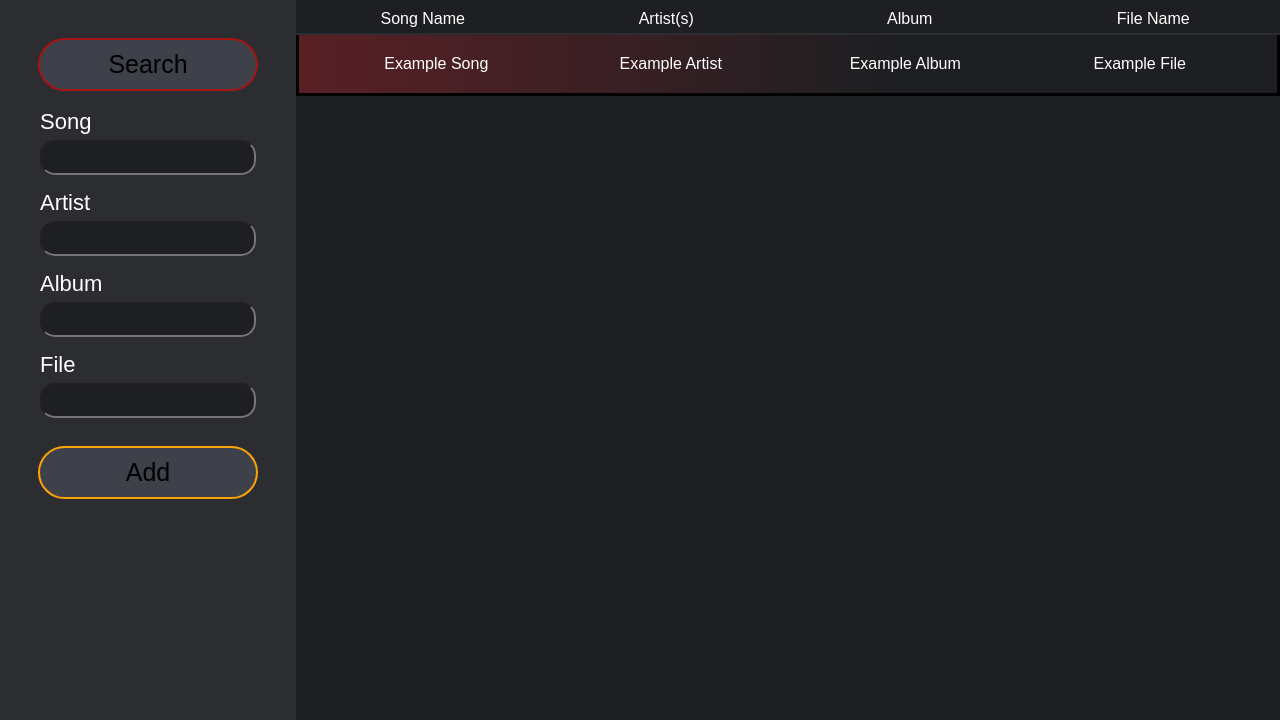
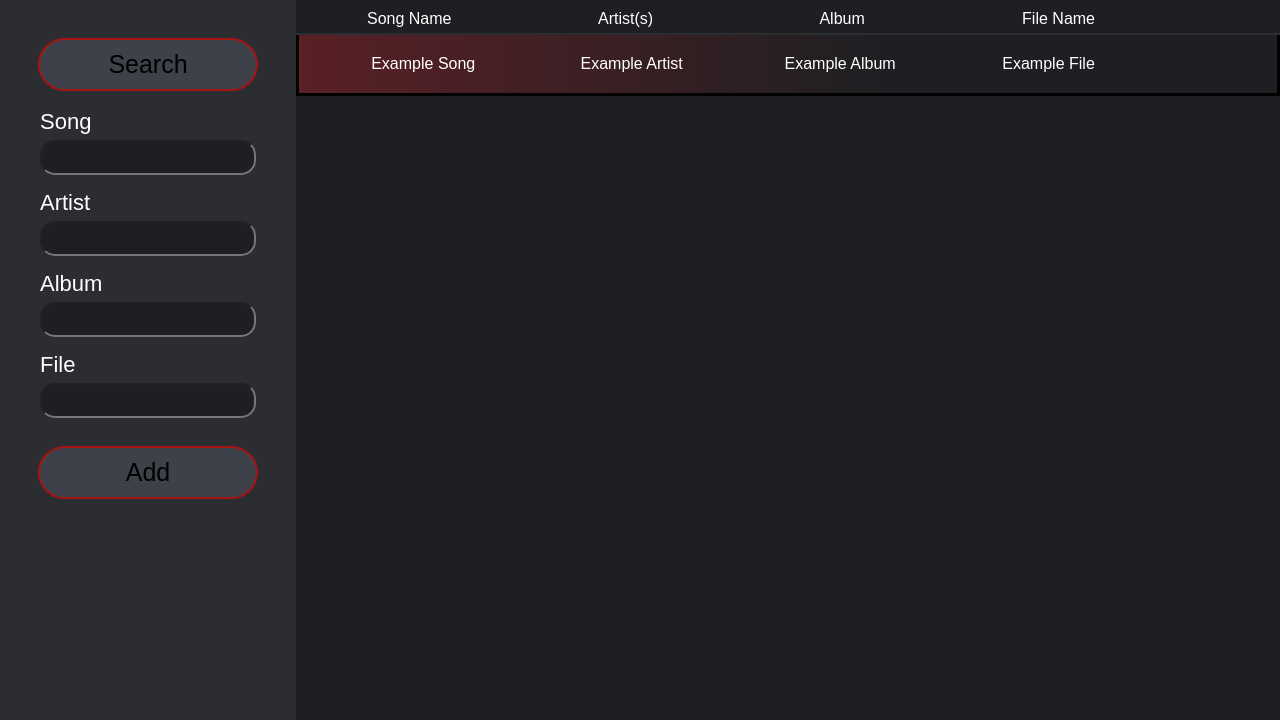
Before and after one commit to chuongCode/kurator-music, a Flask app: page /admin_index in a window 1280 px wide. Shown: the part 80-800 px from the top of the page. Run offline with Flask 3, Linux system fonts and the light colour scheme.

Commit message:
Update admin page styles

```diff
--- a/src/static/css/admin_styles.css
+++ b/src/static/css/admin_styles.css
@@ -39,6 +39,7 @@ header {
     flex: 1; /* this means the main area will take up the remaining space in the container */
     background: #1E1F22;
     padding-top: 5px;
+    overflow-y: auto;
 }
 
 footer {
@@ -112,19 +113,9 @@ button:hover {
     text-shadow: 0 0 15px #A61414;
 }
 
-#add-button {
-    box-shadow: 0 0 0 2px #FDA403
-}
-
-#add-button:hover {
-    color: #FDA403;
-    box-shadow: 0 0 20px #FDA403, 0 0 0 3px #FBA834;
-    text-shadow: 0 0 15px #FDA403;
-}
-
 .results-header {
-    display: flex;
-    justify-content: space-between;
+    display: grid;
+    grid-template-columns: 2fr 2fr 2fr 2fr 1fr;
     border-bottom: 2px solid #2C2D30;
     padding: 5px;
     color: #FFFFFF;
@@ -132,24 +123,55 @@ button:hover {
 }
 
 .label {
-    flex: 1;
     text-align: center;
 }
 
 .result-template {
-    display: flex;
-    justify-content: space-between;
+    display: grid;
+    grid-template-columns: 2fr 2fr 2fr 2fr 1fr;
     padding: 20px;
     color: #FFFFFF;
     border-left: 3px solid #000000;
     border-bottom: 3px solid #000000;
     border-right: 3px solid #000000;
     background: linear-gradient(to right, #592025, #1E1F22 60%);
+    align-items: center;
+}
+
+.result-template > div {
+    white-space: nowrap;
+    overflow: hidden;
+    text-overflow: ellipsis;
+}
+
+.result-button-container {
+    padding: 5px;
+    box-sizing: border-box;
+    display: flex;
+    align-items: center;
+    justify-self: end;
 }
 
 .song-name, .artist, .album, .file-name {
-    flex: 1;
     text-align: center;
+}
+
+/* For Chrome and Safari */
+::-webkit-scrollbar {
+    width: 10px;
+}
+
+::-webkit-scrollbar-track {
+    background: #888;
+}
+
+::-webkit-scrollbar-thumb {
+    background: #8a0f0f;
+    border-radius: 10px;
+}
+
+::-webkit-scrollbar-thumb:hover {
+    background: #630a0a;
 }
 
 .popup {
```
Also changed, not shown: other parts of src/static/css/admin_styles.css (+51 -7 lines).
